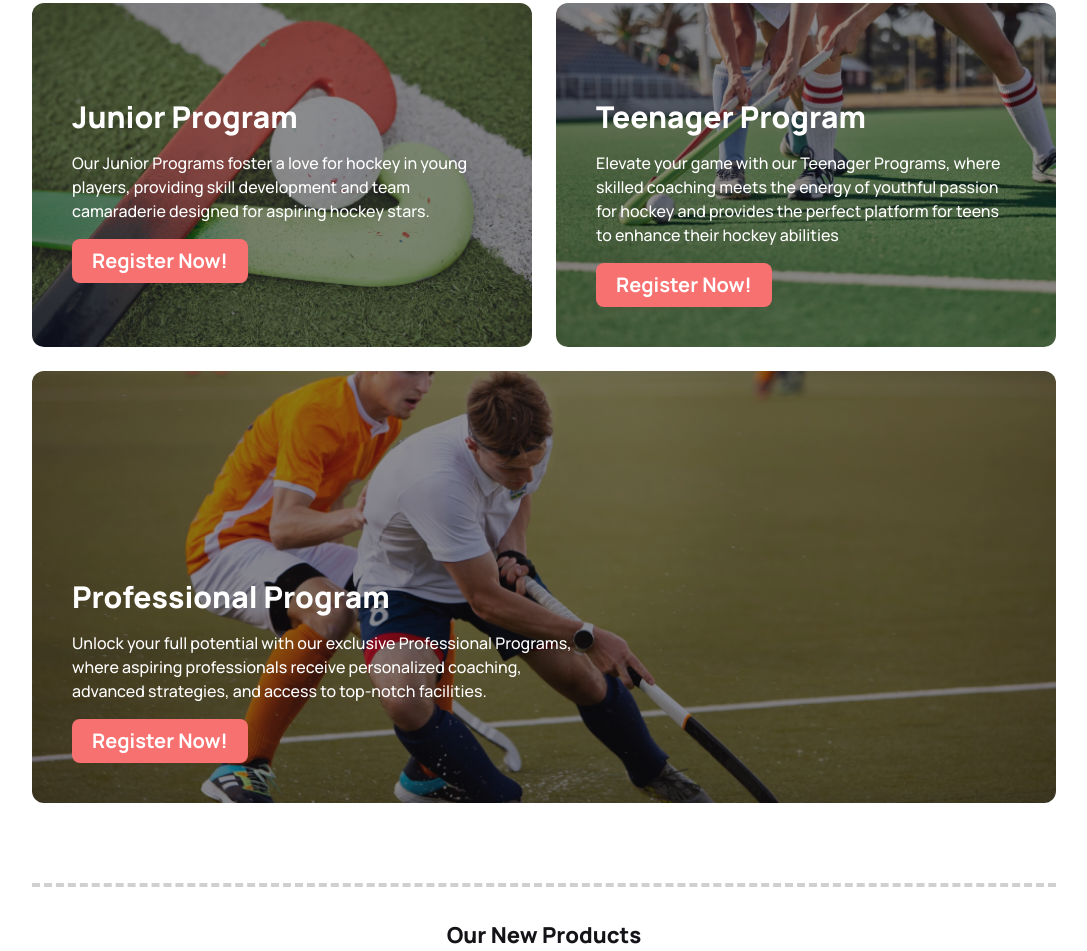
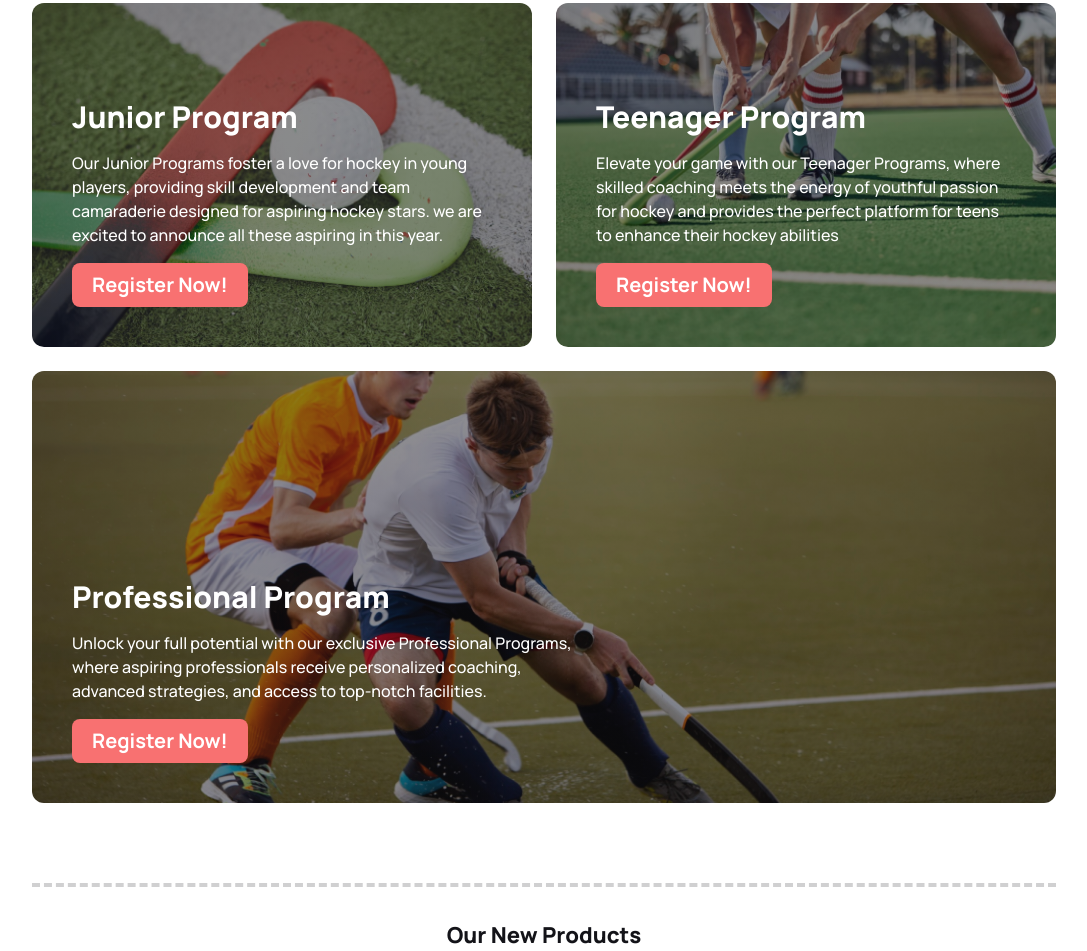
Before and after one commit to Rkb-Hasan/Hockey-Club, a plain HTML site: page index.html in a window 1280 px wide. Shown: the part 1434-2385 px from the top of the page, without its empty margins (96-1183 px from the left). Drawn offline with nearby package versions, Linux system fonts and the light colour scheme.

Commit message:
made some corrections

```diff
--- a/index.html
+++ b/index.html
@@ -323,7 +323,8 @@
             <p class="font-medium">
               Our Junior Programs foster a love for hockey in young players,
               providing skill development and team camaraderie designed for
-              aspiring hockey stars.
+              aspiring hockey stars. we are excited to announce all these
+              aspiring in this year.
             </p>
             <button
               class="rounded-lg border-none text-white bg-red-400 font-bold text-xl px-5 py-2"
@@ -331,6 +332,7 @@
               Register Now!
             </button>
           </div>
+          <!-- overlay-2 -->
           <div
             class="bg-[linear-gradient(45deg,rgba(19,19,24,0.50),rgba(19,19,24,0.48),rgba(19,19,24,0.45)),url(./Images/3.png)] bg-cover bg-center p-10 lg:pt-24 text-left text-white space-y-4 rounded-xl"
           >
@@ -347,6 +349,7 @@
               Register Now!
             </button>
           </div>
+          <!-- overlay-3 -->
           <div
             class="bg-[linear-gradient(45deg,rgba(19,19,24,0.50),rgba(19,19,24,0.48),rgba(19,19,24,0.45)),url(./Images/4.png)] bg-cover bg-center p-10 text-left text-white space-y-4 rounded-xl lg:col-span-2 lg:pt-52"
           >
```
